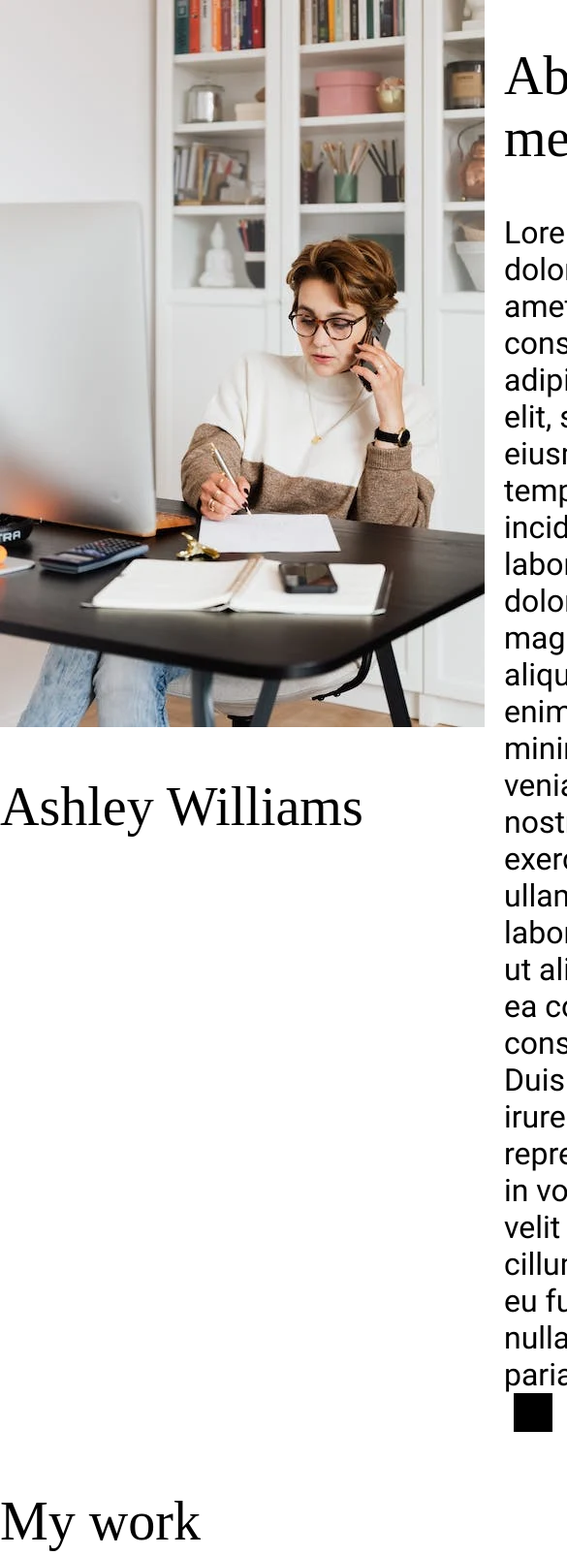
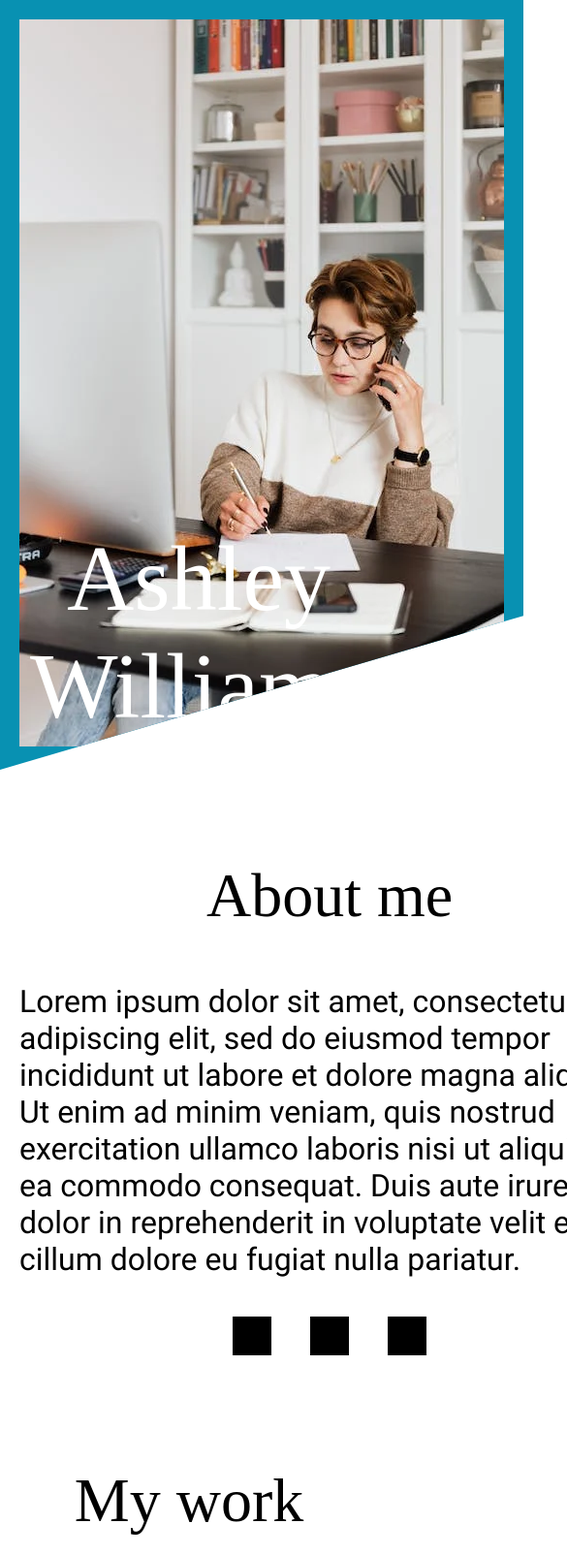
Before and after one commit to fanboy-coder/TOP-personal-portfolio, a plain HTML site: page index.html in a window 390 px wide. Shown: the top 1605 px of the page at 97% size, 585 px wide, since content can reach past the window. Drawn offline with nearby package versions, Linux system fonts and the light colour scheme; grey boxes are pictures that could not be loaded.

Commit message:
Almost done with the mobile website.

```diff
--- a/index.html
+++ b/index.html
@@ -14,11 +14,13 @@
 
 <body>
 	<section id="about" class="grid">
-		<div class="about-img">
-			<img class="picture" src="./assets/images/top pic.webp" alt="ashleywilliams-main-pic">
-			<h1>Ashley Williams</h1>
+		<div class="about-img-container">
+			<div class="about-img">
+				<img class="picture" src="./assets/images/top pic.webp" alt="ashleywilliams-main-pic">
+				<h1>Ashley Williams</h1>
+			</div>
 		</div>
-		<div>
+		<div class="about-text">
 			<h2>About me</h2>
 			<p class="leading">Lorem ipsum dolor sit amet, consectetur adipiscing elit, sed do eiusmod tempor incididunt
 				ut
@@ -37,7 +39,7 @@
 
 	</section>
 	<section id="work">
-		<h3>My work</h3>
+		<h2>My work</h2>
 		<div class="projects grid">
 			<div class="project">
 				<!-- <img src="" alt="project1 img"> -->
@@ -206,7 +208,7 @@
 				<p>ashleywilliams.is.not.real@gmail.com</p>
 			</div>
 		</div>
-		<div class="contact-icons">
+		<div class="icons">
 			<img class="social-media-icon"
 				src="https://cdn.jsdelivr.net/gh/devicons/devicon/icons/github/github-original.svg" />
 			<img class="social-media-icon"
--- a/stylesheet.css
+++ b/stylesheet.css
@@ -44,6 +44,37 @@ p {
 	display: grid;
 	grid-template-columns: repeat(8,1fr);
 	gap: 20px;
+}
+
+.about-img-container{
+	background-color: #0891b2;
+	clip-path: polygon(0 0%, 100% 0, 100% 80%, 0 100%);
+}
+
+.about-img{
+	grid-column: 1/9;
+	margin: 20px 20px;
+	justify-content: center;
+	align-items: center;
+	color: white;
+	text-align: center;
+
+}
+
+.about-img h1{
+	position: absolute;
+	bottom: 1px;
+	font-size: 6em;
+}
+
+.about-text{
+	grid-column: 1/9;
+	margin: 20px 20px;
+}
+
+.about-text h2, #work h2 {
+	font-size: 4em;
+	text-align: center;
 }
 
 .projects {
@@ -145,12 +176,13 @@ p {
 	display: none;
 }
 
-.contact-icons{
+.icons{
 	grid-column: 1/9;
 	display: flex;
 	justify-content: center;
 	align-items: center;
 	gap: 20px;
+	margin-top: 40px;
 	margin-bottom: 40px;
 }
 
```
